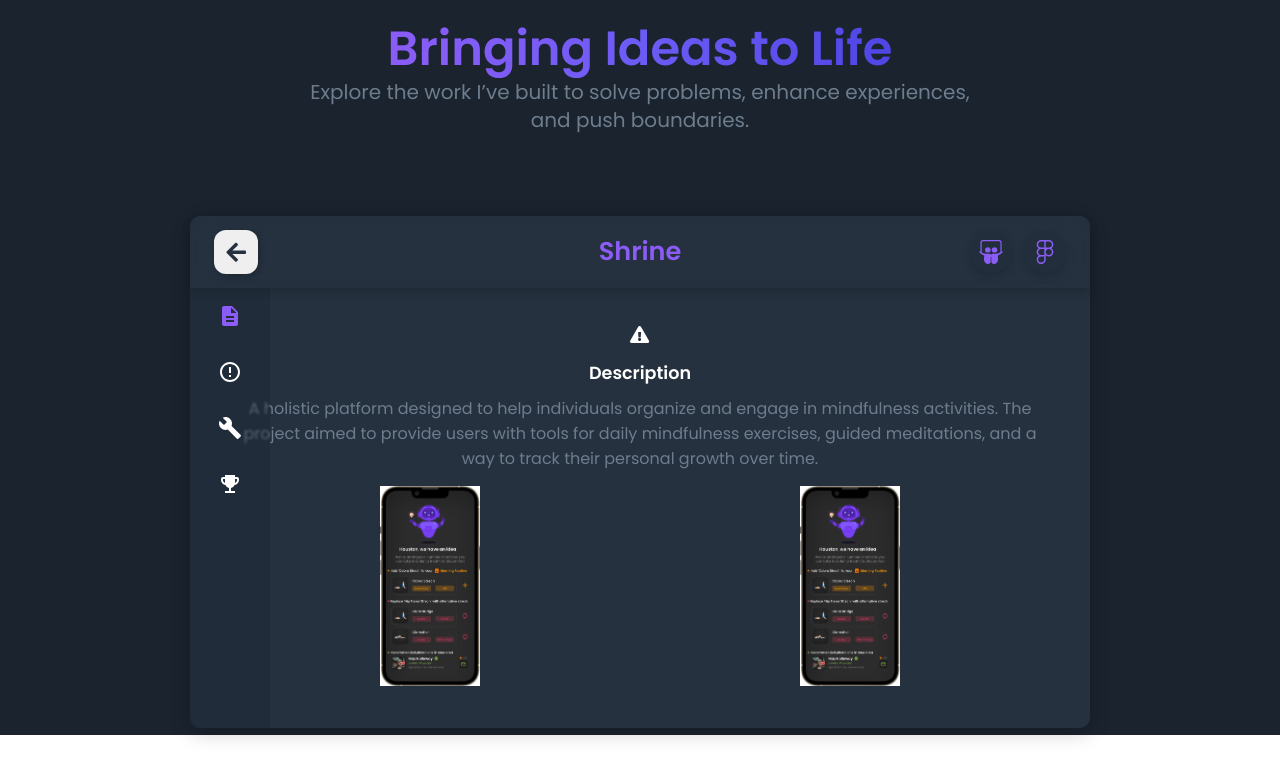
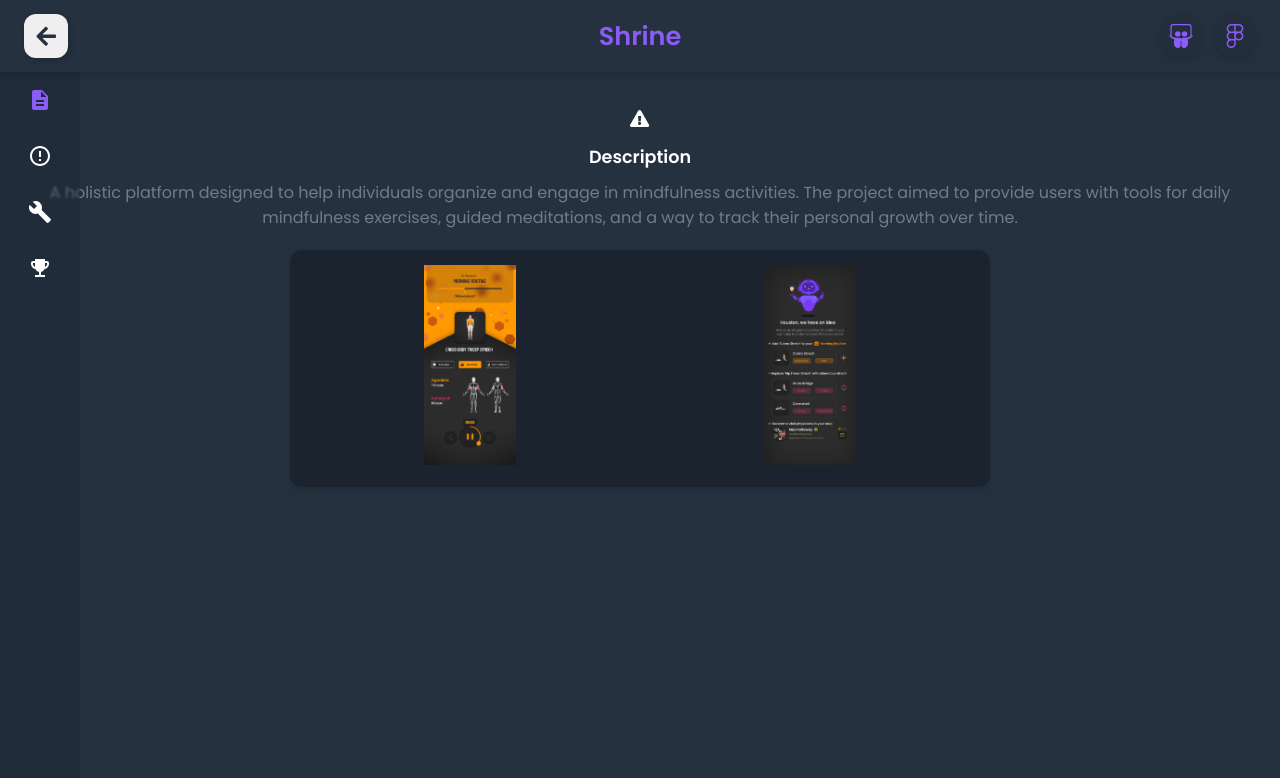
Before and after one commit to yahavgal/Portfolio, a React (Create React App) app: page /projects in a window 1280 px wide. Both pictures are taken after a click on the element 640 px from the left and 471 px from the top of the page. Shown: the top 778 px of the page. Built offline with nearby package versions, Linux system fonts and the light colour scheme.

Commit message:
Optimized performance using reuseable layout component

```diff
--- a/src/components/ExpandedProject.js
+++ b/src/components/ExpandedProject.js
@@ -20,22 +20,26 @@ import { Navigation } from 'swiper/modules';
 import styled from 'styled-components';
 
 /* --------------------- STYLED COMPONENTS --------------------- */
-
 const ExpandedProjectContainer = styled.div`
+  position: absolute; /* Makes it overlay other content */
+  top: 0;
+  left: 0;
+  width: 100%;
+  height: 100vh; /* Fully covers screen */
   background-color: ${(props) => props.theme.componentBackground};
-  border-radius: 10px;
-  width: 80%;
-  max-width: 900px;
-  min-height: 500px;
-  margin: auto;
   display: flex;
   flex-direction: column;
   box-shadow: 0 5px 20px rgba(0, 0, 0, 0.2);
+  z-index: 1000; /* Ensures it's on top */
+`;
 
-  @media (max-width: 768px) {
-    width: 95%;
-  }
+const ExpandedContent = styled.div`
+  flex-grow: 1;
+  overflow-y: auto; /* Only scrolls content inside */
+  padding: 20px;
 `;
+
+
 
 const ExpandedHeader = styled.div`
   width: 100%;
@@ -300,19 +304,7 @@ const TabButton = styled.button`
 
 
 
-const ExpandedContent = styled.div`
-  flex-grow: 1;
-  padding: 20px;
-  max-height: 500px;
-  overflow-y: auto;
-  transition: transform 0.3s ease-in-out;
 
-  @media (max-width: 768px) {
-    padding: 15px;
-    max-height: calc(100vh - 70px);
-    transform: ${(props) => (props.isSidebarOpen ? "translateX(12rem)" : "translateX(0)")};
-  }
-`;
 
 /* Reusable Sections + Headline */
 const Section = styled.div`
@@ -346,8 +338,20 @@ const SectionContent = styled.p`
   text-align: center;
 `;
 
-const ScreenshotsContainer = styled(Section)`
-  text-align: center;
+const ScreenshotsContainer = styled.div`
+  margin-top: 20px; /* Ensures space between description and screenshots */
+  display: flex;
+  justify-content: center;
+  align-items: center;
+`;
+
+const SwiperWrapper = styled.div`
+  background: ${(props) => props.theme.background}; /* Background color from theme */
+  border-radius: 12px;
+  padding: 15px;
+  box-shadow: 0 4px 8px rgba(0, 0, 0, 0.1); /* Subtle shadow for depth */
+  width: 100%;
+  max-width: 700px; /* Adjust as needed */
 `;
 
 const ScreenshotImage = styled.img`
@@ -525,9 +529,13 @@ const ExpandedProject = ({ project, onClose }) => {
         {/* MAIN CONTENT AREA */}
         <ExpandedContent isSidebarOpen={isSidebarOpen}>
           {activeTab === 'description' && (
-            <ScreenshotsContainer>
+            <Section>
               <SectionHeader icon={<FaExclamationTriangle />} title="Description" />
               <SectionContent>{project.description}</SectionContent>
+
+              {/* SWIPER WITH BACKGROUND BELOW DESCRIPTION */}
+              <ScreenshotsContainer>
+                <SwiperWrapper>
                   <Swiper modules={[Navigation]} spaceBetween={10} slidesPerView={2}>
                     {project.screenshots.map((image, index) => (
                       <SwiperSlide key={index}>
@@ -535,9 +543,10 @@ const ExpandedProject = ({ project, onClose }) => {
                       </SwiperSlide>
                     ))}
                   </Swiper>
+                </SwiperWrapper>
               </ScreenshotsContainer>
+            </Section>
           )}
-
           {activeTab === 'problem' && (
             <Section>
               <SectionHeader icon={<FaExclamationTriangle />} title="Problem" />
--- a/src/components/Header.js
+++ b/src/components/Header.js
@@ -19,12 +19,12 @@ const HeaderContainer = styled.header`
 
   @media (max-width: 768px) {
     height: 60px;
-    padding: 0 15px;
+    padding: 15px;
   }
 
   @media (max-width: 480px) {
     height: 50px;
-    padding: 0 10px;
+    padding: 10px;
   }
 `;
 
--- a/src/components/HeadlineContainer.js
+++ b/src/components/HeadlineContainer.js
@@ -1,36 +1,30 @@
 import React from 'react';
 import styled from 'styled-components';
 
-/*
-  HeadlineContainer:
-  - A container for the headline section.
-  - Uses flexbox for better spacing and alignment.
-  - Includes responsive gap adjustments for improved mobile layout.
-*/
 const HeadlineContainer = styled.div`
   display: flex;
   flex-direction: column;
   align-items: center;
-  justify-content: center;
+  justify-content: center; /* Center it better */
   text-align: center;
-  margin-bottom: 20px;
-  padding-bottom: 10px; /* Adds spacing for better flow */
-
-  @media (max-width: 768px) {
-    gap: 5px; /* Increased gap for tablets */
-  }
+  width: 100%;
+  flex: 0 0 auto; /* 🔥 Ensures it does NOT grow beyond content size */
+  max-height: 20vh; /* Prevents it from taking too much height */
+  margin-bottom: 10px;
 
   h1 {
     font-size: 3rem;
-    background: linear-gradient(90deg, ${(props) => props.theme.accent} 0%,
-                                       ${(props) => props.theme.accentLight || '#6D5BF5'} 50%,
-                                       #4F46E5 100%);
+    background: linear-gradient(
+      90deg,
+      ${(props) => props.theme.accent} 0%,
+      ${(props) => props.theme.accentLight || '#6D5BF5'} 50%,
+      #4F46E5 100%
+    );
     -webkit-background-clip: text;
     -webkit-text-fill-color: transparent;
-    color: ${(props) => props.theme.textPrimary}; /* Fallback for non-gradient browsers */
+    color: ${(props) => props.theme.textPrimary};
     margin: 0;
     line-height: 1.2;
-    overflow-wrap: break-word; /* Better word handling */
 
     @media (max-width: 768px) {
       font-size: 2.5rem;
@@ -44,8 +38,7 @@ const HeadlineContainer = styled.div`
   p {
     font-size: 1.25rem;
     color: ${(props) => props.theme.textSecondary};
-    line-height: 1.4;
-    max-width: 700px; /* Improves readability for longer taglines */
+    max-width: 700px;
 
     @media (max-width: 768px) {
       font-size: 1rem;
@@ -57,11 +50,7 @@ const HeadlineContainer = styled.div`
   }
 `;
 
-/*
-  Headline Component:
-  - Displays a title and tagline inside the HeadlineContainer.
-  - Used for section headers or main titles on pages.
-*/
+
 const Headline = ({ title, tagline }) => {
   return (
     <HeadlineContainer>
--- /dev/null
+++ b/src/components/PageLayout.js
@@ -0,0 +1,19 @@
+import React from 'react';
+import styled from 'styled-components';
+
+const PageLayoutContainer = styled.div`
+  display: flex;
+  flex-direction: column;
+  align-items: center;
+  justify-content: flex-start;
+  width: 100%;
+  min-height: calc(100vh - 60px); /* 🔥 Prevents overflow, assumes header is ~60px */
+  padding-top: 60px; /* Matches assumed header height */
+  overflow: hidden; /* Prevents scrollbars */
+`;
+
+const PageLayout = ({ children }) => {
+  return <PageLayoutContainer>{children}</PageLayoutContainer>;
+};
+
+export default PageLayout;
--- a/src/components/SectionContainer.js
+++ /dev/null
@@ -1,34 +0,0 @@
-import React from 'react';
-import styled from 'styled-components';
-
-/*
-  SectionContainer:
-  - Ensures pages stretch to at least the full height of the viewport.
-  - Uses flexbox to center or space content properly.
-  - Adjusts padding on smaller screens for better spacing.
-  - Allows scrolling if content exceeds the viewport.
-*/
-const SectionContainer = styled.section`
-  min-height: 100vh; /* Ensures full-screen height */
-  display: flex;
-  flex-direction: column;
-  align-items: center;
-  justify-content: flex-start; /* Keeps content aligned at the top */
-  padding: 20px;
-  width: 100%;
-  overflow-y: auto; /* Prevents content overflow issues */
-
-  @media (max-width: 768px) {
-    padding: 15px;
-  }
-
-  @media (max-width: 480px) {
-    padding: 10px;
-  }
-`;
-
-const Section = ({ children }) => {
-  return <SectionContainer>{children}</SectionContainer>;
-};
-
-export default Section;
--- a/src/pages/About.js
+++ b/src/pages/About.js
@@ -2,7 +2,7 @@ import React from 'react';
 import styled from 'styled-components';
 import { FaHtml5, FaCss3Alt, FaJsSquare, FaReact, FaNodeJs, FaFigma, FaJava, FaDatabase, FaGit } from 'react-icons/fa';
 import HeadlineContainer from '../components/HeadlineContainer';
-import Section from '../components/SectionContainer'; // Import custom components
+import PageLayout from '../components/PageLayout'; // Import custom components
 
 
 // Styled Components for About Section
@@ -69,7 +69,7 @@ const Footer = styled.footer`
 
 const About = () => {
   return (
-    <Section>
+    <PageLayout>
       <ContentContainer>
         <HeadlineContainer
           title="Hi, I'm Yahav Gal."
@@ -118,7 +118,7 @@ const About = () => {
         </SkillsSection>
       </ContentContainer>
       <Footer>Footer placeholder content</Footer>
-    </Section>
+    </PageLayout>
   );
 };
 
--- a/src/pages/Home.js
+++ b/src/pages/Home.js
@@ -3,7 +3,7 @@ import styled from 'styled-components';
 import { FaPhone, FaSuitcase } from 'react-icons/fa';
 import { useNavigate } from 'react-router-dom';
 import HeadlineContainer from '../components/HeadlineContainer';
-import Section from '../components/SectionContainer';
+import PageLayout from '../components/PageLayout';
 
 /*
   CTAContainer:
@@ -107,7 +107,7 @@ const Home = () => {
   const navigate = useNavigate();
 
   return (
-    <Section>
+    <PageLayout>
       <HeadlineContainer
         title="Code Meets Intuition"
         tagline="Full-Stack Developer & Product Designer"
@@ -120,7 +120,7 @@ const Home = () => {
           <FaSuitcase /> View my Work
         </OutlineButton>
       </CTAContainer>
-    </Section>
+    </PageLayout>
   );
 };
 
--- a/src/pages/Projects.js
+++ b/src/pages/Projects.js
@@ -1,44 +1,36 @@
-import React, { useState } from 'react';
-import styled from 'styled-components';
-import { FaGithub, FaFigma, FaArrowLeft, FaSlideshare, FaAnchor, FaQuestionCircle, FaLightbulb } from 'react-icons/fa';
+import React, { useState, useEffect } from 'react';
+import styled, { keyframes } from 'styled-components';
+import { FaArrowRight, FaFigma, FaGithub, FaSlideshare, FaQuestionCircle, FaLightbulb } from 'react-icons/fa';
 import { Swiper, SwiperSlide } from 'swiper/react';
 import { Pagination, Navigation } from 'swiper/modules';
 import 'swiper/css/pagination';
 import 'swiper/css/navigation';
 import 'swiper/css';
 import HeadlineContainer from '../components/HeadlineContainer';
-import Section from '../components/SectionContainer'; // Import custom components
 import ExpandedProject from '../components/ExpandedProject'; // Import custom components
+import PageLayout from '../components/PageLayout';
 
 
 // Styled Components for Projects Section
 const SwiperContainer = styled.div`
+  position: relative; /* ✅ Keeps absolute children (SwipeIndicator) within */
   display: flex;
   justify-content: center;
   width: 100%;
-  height: 100%;
   gap: 20px;
   padding: 20px;
-  overflow-x: auto;
-  scrollbar-width: none;
-  -ms-overflow-style: none;
-
-  &::-webkit-scrollbar {
-    display: none;
-  }
 
   @media (max-width: 480px) {
     flex-direction: column;
     gap: 20px;
   }
 `;
-
 const ProjectCard = styled.div`
   flex: 1 1 300px;
   max-width: 350px;
+  max-height: 90vh;
   background-color: ${(props) => props.theme.componentBackground};
   border: 1px solid ${(props) => props.theme.headerPrimary};
-  border-bottom: none;
   border-radius: 10px;
   overflow: hidden;
   display: flex;
@@ -49,11 +41,17 @@ const ProjectCard = styled.div`
 
   &:hover {
     border: 1px solid ${(props) => props.theme.accent};
-    border-bottom: none;
-    box-shadow: 0px 0px 25px 10px rgba(${(props) => props.theme.accent}, 0.75);
+    box-shadow: 0px 0px 15px 4px rgba(${(props) => props.theme.accent}, 0.5);
+  }
+
+  @media (max-width: 730px) {
+    max-height: 85vh;
+  }
+
+  @media (max-width: 460px) {
+    max-width: 100%;
   }
 `;
-
 
 const ProjectHeader = styled.div`
   display: flex;
@@ -133,6 +131,38 @@ const LinkButton = styled.a`
     box-shadow: 0px 6px 15px rgba(0, 0, 0, 0.15);
   }
 `;
+const fadeInOut = keyframes`
+  0% { opacity: 0; transform: translateY(10px); }
+  20% { opacity: 1; transform: translateY(0); }
+  80% { opacity: 1; transform: translateY(0); }
+  100% { opacity: 0; transform: translateY(-10px); }
+`;
+
+const SwipeIndicator = styled.div`
+  position: absolute;
+  bottom: 5%; /* 🔥 Always within the visible screen */
+  transform: translateX(-50%);
+  display: flex;
+  align-items: center;
+  justify-content: center;
+  gap: 8px;
+  color: ${(props) => props.theme.textPrimary};
+  font-size: 1rem;
+  font-weight: bold;
+  background: rgba(0, 0, 0, 0.6);
+  padding: 8px 14px;
+  border-radius: 20px;
+  backdrop-filter: blur(8px);
+  z-index: 99;
+  animation: ${({ isVisible }) => (isVisible ? fadeInOut : "none")} 3s ease-in-out;
+  opacity: ${({ isVisible }) => (isVisible ? "1" : "0")};
+
+  @media (max-height: 700px) {
+    bottom: 3%; /* Move up if height is too small */
+  }
+`;
+
+
 
 const projectData = [
   {
@@ -253,27 +283,33 @@ const projectData = [
   },
 ];
 
+const Projects = () => {
+  const [selectedProject, setSelectedProject] = useState(null);
+  const [showSwipeIndicator, setShowSwipeIndicator] = useState(false);
+
+  useEffect(() => {
+    setShowSwipeIndicator(true);
+    const fadeTimer = setTimeout(() => {
+      setShowSwipeIndicator(false);
+    }, 3000);
+
+    return () => clearTimeout(fadeTimer);
+  }, []);
 
 
-const Projects = () => {
-  const [selectedProject, setSelectedProject] = useState(null);
-
   return (
-    <Section>
-      <HeadlineContainer title="Bringing Ideas to Life" tagline="Explore the work I’ve built to solve problems, enhance experiences, and push boundaries." />
+    <PageLayout>
+      <HeadlineContainer
+        title="Bringing Ideas to Life"
+        tagline="Explore the work I’ve built to solve problems, enhance experiences, and push boundaries."
+      />
 
       {!selectedProject ? (
+        <>
           <SwiperContainer>
-        <Swiper
-          modules={[Pagination, Navigation]}
-
-          navigation
-          spaceBetween={10}
-          slidesPerView={1}
-          style={{ width: '100%', overflow: 'hidden' }}
-        >
+            <Swiper modules={[Pagination, Navigation]} spaceBetween={10} slidesPerView={1} style={{ width: "100%", overflow: "hidden" }}>
               {projectData.map((project) => (
-              <SwiperSlide key={project.name} style={{ display: 'flex', justifyContent: 'center', alignItems: 'center' }}>
+                <SwiperSlide key={project.name} style={{ display: "flex", justifyContent: "center", alignItems: "center" }}>
                   <ProjectCard onClick={() => setSelectedProject(project)}>
                     <ProjectHeader>
                       <ProjectTitle>{project.name}</ProjectTitle>
@@ -307,11 +343,19 @@ const Projects = () => {
               ))}
             </Swiper>
           </SwiperContainer>
+
+          {/* ✅ Now the Swipe Indicator is part of the same branch */}
+          {showSwipeIndicator && (
+            <SwipeIndicator isVisible={showSwipeIndicator}>
+              <span>Swipe</span>
+              <FaArrowRight />
+            </SwipeIndicator>
+          )}
+        </>
       ) : (
         <ExpandedProject project={selectedProject} onClose={() => setSelectedProject(null)} />
       )}
-    </Section>
+    </PageLayout>
   );
-};
-
+}
 export default Projects;
```
Lines whose indentation alone changed are shown as unchanged.
